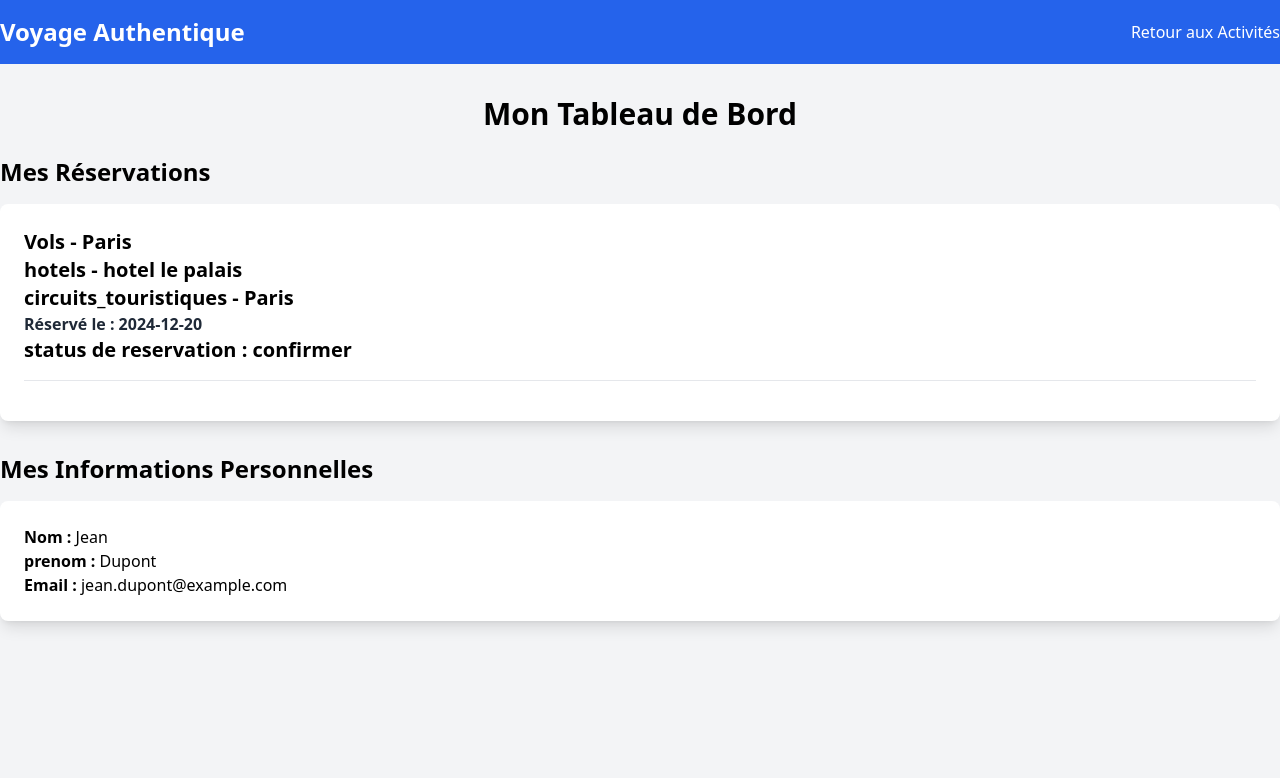
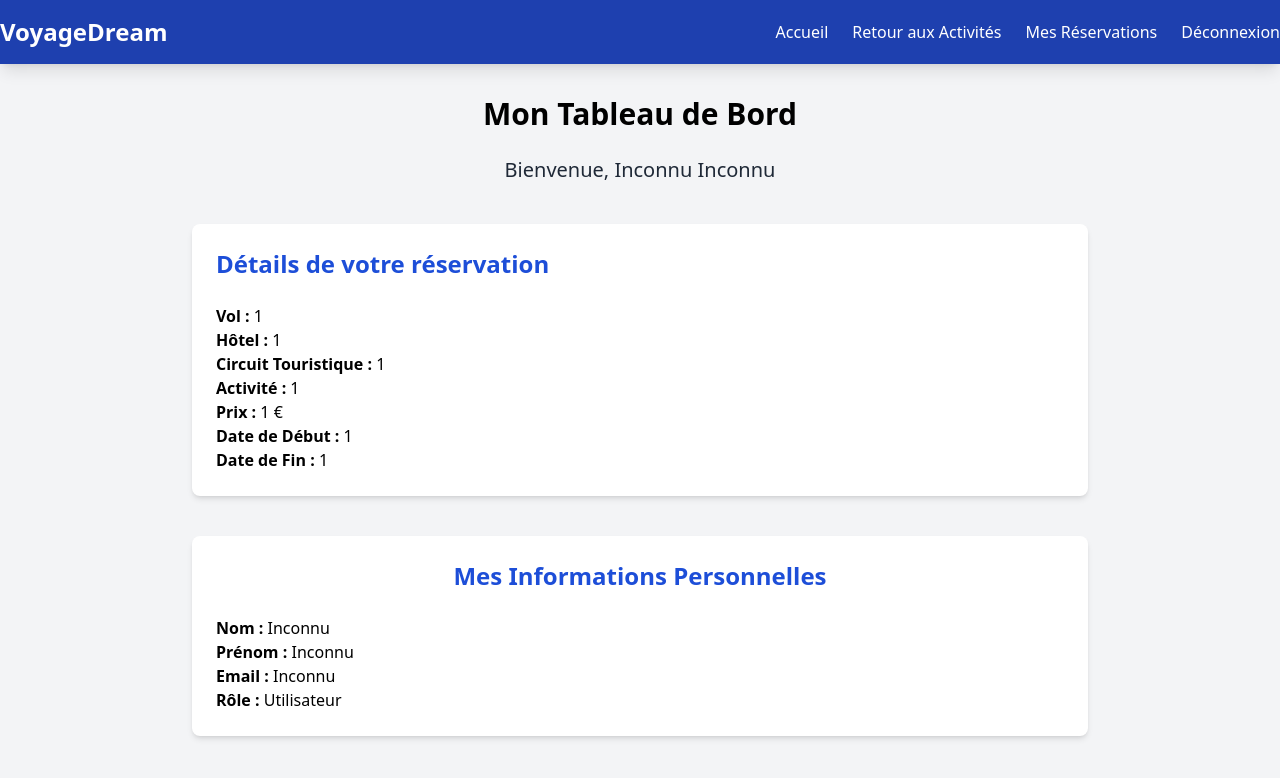
Before and after one commit to ligh-cloud/site-de-voyage-2.0, a PHP site: page /view/user_dashboard.php in a window 1280 px wide. Shown: the top 778 px of the page. Run offline with PHP 8.4, Linux system fonts and the light colour scheme; the visitor is signed in with stand-in values (Sample User, id 1); some libraries are stand-ins or nearby versions.

Commit message:
last commit

```diff
--- a/view/user_dashboard.php
+++ b/view/user_dashboard.php
@@ -1,6 +1,34 @@
+<?php
+session_start();
+
+if (!isset($_SESSION['is_logged_in']) || $_SESSION['is_logged_in'] !== true) {
+    header("Location: login.php");
+    exit();
+}
+
+$nom = $_SESSION['user']['nom'] ?? 'Inconnu';
+$prenom = $_SESSION['user']['prenom'] ?? 'Inconnu';
+$email = $_SESSION['user']['email'] ?? 'Inconnu';
+$role = $_SESSION['user']['role'] ?? 'Utilisateur';
+
+$vol = $_SESSION['vols'] ?? 'Aucune réservation';
+$hotel = $_SESSION['hotels'] ?? 'Aucune réservation';
+$circuit = $_SESSION['circuits_touristiques'] ?? 'Aucune réservation';
+$titre = $_SESSION['titre'] ?? 'Aucune réservation';
+$prix = $_SESSION['prix'] ?? '0';
+$date_debut = $_SESSION['date_debut'] ?? 'Non spécifiée';
+$date_fin = $_SESSION['date_fin'] ?? 'Non spécifiée';
+
+$success_message = $_SESSION['success_message'] ?? '';
+$error_message = $_SESSION['error_message'] ?? '';
+
+// Clear messages after displaying
+unset($_SESSION['success_message']);
+unset($_SESSION['error_message']);
+?>
 
 <!DOCTYPE html>
-<html lang="en">
+<html lang="fr">
 <head>
     <meta charset="UTF-8">
     <meta name="viewport" content="width=device-width, initial-scale=1.0">
@@ -8,12 +36,16 @@
     <script src="https://cdn.tailwindcss.com"></script>
 </head>
 <body class="bg-gray-100">
-  <!-- Header -->
-  <header class="bg-blue-600 text-white py-4">
+    <header class="bg-blue-800 text-white py-4 shadow-lg">
         <div class="container mx-auto flex justify-between items-center">
-      <h1 class="text-2xl font-bold">Voyage Authentique</h1>
+            <h1 class="text-2xl font-bold">VoyageDream</h1>
             <nav>
-        <a href="activities.php" class="text-white hover:underline">Retour aux Activités</a>
+                <ul class="flex space-x-6">
+                    <li><a href="index.php" class="hover:underline">Accueil</a></li>
+                    <li><a href="activities.php" class="hover:underline">Retour aux Activités</a></li>
+                    <li><a href="user_dashboard.php" class="hover:underline">Mes Réservations</a></li>
+                    <li><a href="logout.php" class="hover:underline">Déconnexion</a></li>
+                </ul>
             </nav>
         </div>
     </header>
@@ -21,30 +53,42 @@
     <!-- Main Content -->
     <main class="container mx-auto mt-8">
         <h2 class="text-3xl font-bold mb-6 text-center">Mon Tableau de Bord</h2>
+        <p class="text-xl text-center text-gray-800 mb-6"><?php echo htmlspecialchars("Bienvenue, $nom $prenom"); ?></p>
 
-    <!-- Reservations -->
-    <section class="mb-8">
-      <h3 class="text-2xl font-bold mb-4">Mes Réservations</h3>
-      <div class="bg-white p-6 rounded-lg shadow-lg">
-        <div class="border-b pb-4 mb-4">
-          <h4 class="text-xl font-bold">Vols - Paris</h4>
-          <h4 class="text-xl font-bold">hotels - hotel le palais </h4>
-          <h4 class="text-xl font-bold">circuits_touristiques - Paris</h4>
-          <p class="text-gray-800 font-bold">Réservé le : 2024-12-20</p>
-          <h4 class="text-xl font-bold">status de reservation : confirmer </h4>
+        <!-- Messages -->
+        <?php if ($success_message): ?>
+            <div class="max-w-4xl mx-auto p-4 mb-6 bg-green-100 text-green-800 rounded-lg">
+                <?php echo htmlspecialchars($success_message); ?>
             </div>
-        <!-- Add more reservation entries -->
+        <?php endif; ?>
+        <?php if ($error_message): ?>
+            <div class="max-w-4xl mx-auto p-4 mb-6 bg-red-100 text-red-800 rounded-lg">
+                <?php echo htmlspecialchars($error_message); ?>
+            </div>
+        <?php endif; ?>
+
+        <!-- Réservations -->
+        <section class="max-w-4xl mx-auto p-6 bg-white shadow-md rounded-lg mt-10">
+            <h2 class="text-2xl font-bold text-blue-700 mb-6">Détails de votre réservation</h2>
+            <div>
+                <p><strong>Vol :</strong> <?php echo htmlspecialchars($vol); ?></p>
+                <p><strong>Hôtel :</strong> <?php echo htmlspecialchars($hotel); ?></p>
+                <p><strong>Circuit Touristique :</strong> <?php echo htmlspecialchars($circuit); ?></p>
+                <p><strong>Activité :</strong> <?php echo htmlspecialchars($titre); ?></p>
+                <p><strong>Prix :</strong> <?php echo htmlspecialchars($prix); ?> €</p>
+                <p><strong>Date de Début :</strong> <?php echo htmlspecialchars($date_debut); ?></p>
+                <p><strong>Date de Fin :</strong> <?php echo htmlspecialchars($date_fin); ?></p>
             </div>
         </section>
 
-    <!-- Personal Information -->
-    <section>
-      <h3 class="text-2xl font-bold mb-4">Mes Informations Personnelles</h3>
-      <div class="bg-white p-6 rounded-lg shadow-lg">
-        <p><span class="font-bold">Nom :</span> Jean </p>
-        <p><span class="font-bold">prenom :</span>  Dupont</p>
-        <p><span class="font-bold">Email :</span> jean.dupont@example.com</p>
 
+        <section class="max-w-4xl mx-auto p-6 bg-white shadow-md rounded-lg mt-10">
+            <h1 class="text-2xl font-bold text-blue-700 mb-6 text-center">Mes Informations Personnelles</h1>
+            <div>
+                <p><strong>Nom :</strong> <?php echo htmlspecialchars($nom); ?></p>
+                <p><strong>Prénom :</strong> <?php echo htmlspecialchars($prenom); ?></p>
+                <p><strong>Email :</strong> <?php echo htmlspecialchars($email); ?></p>
+                <p><strong>Rôle :</strong> <?php echo htmlspecialchars($role); ?></p>
             </div>
         </section>
     </main>
```
Also changed, not shown: view/activities.php (+47 -33 lines), view/formulaire_reservation.php (added, +55 -0 lines), view/logout.php (added, +12 -0 lines), view/set_activity.php (added, +11 -0 lines), controller/admin.php (indentation only), uml-usecase.png (added). Lines whose indentation alone changed are shown as unchanged.
